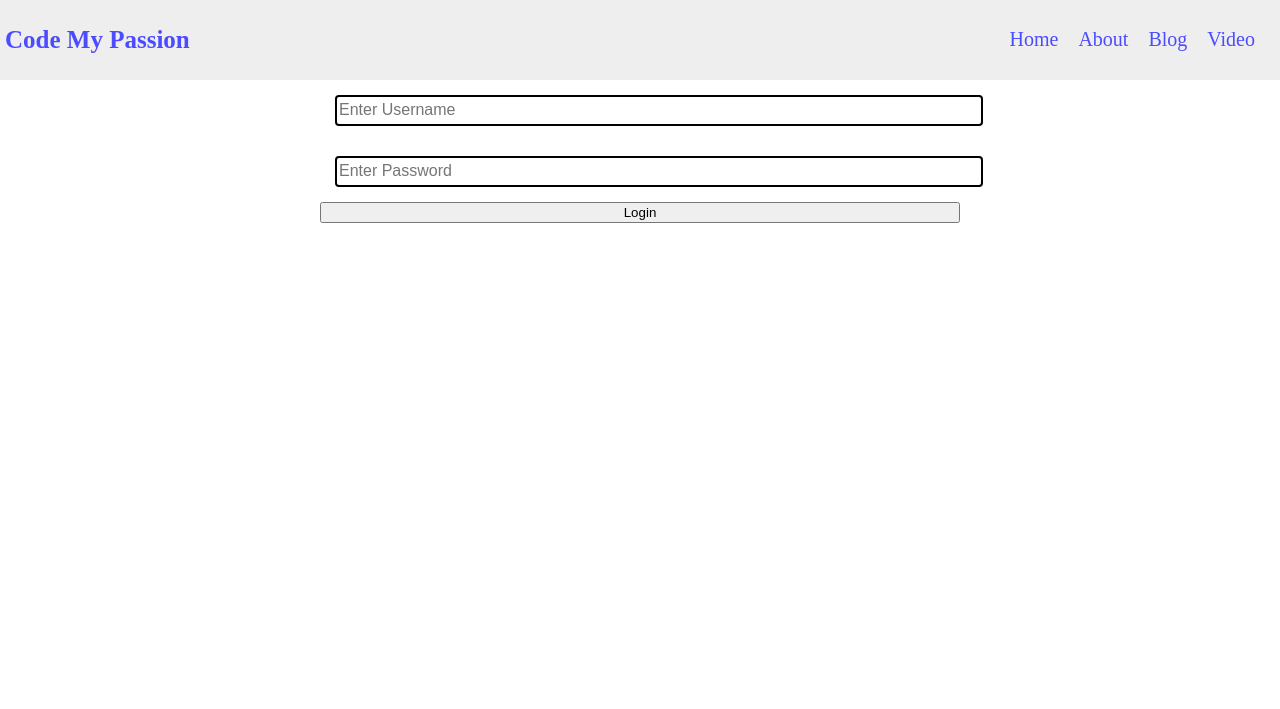
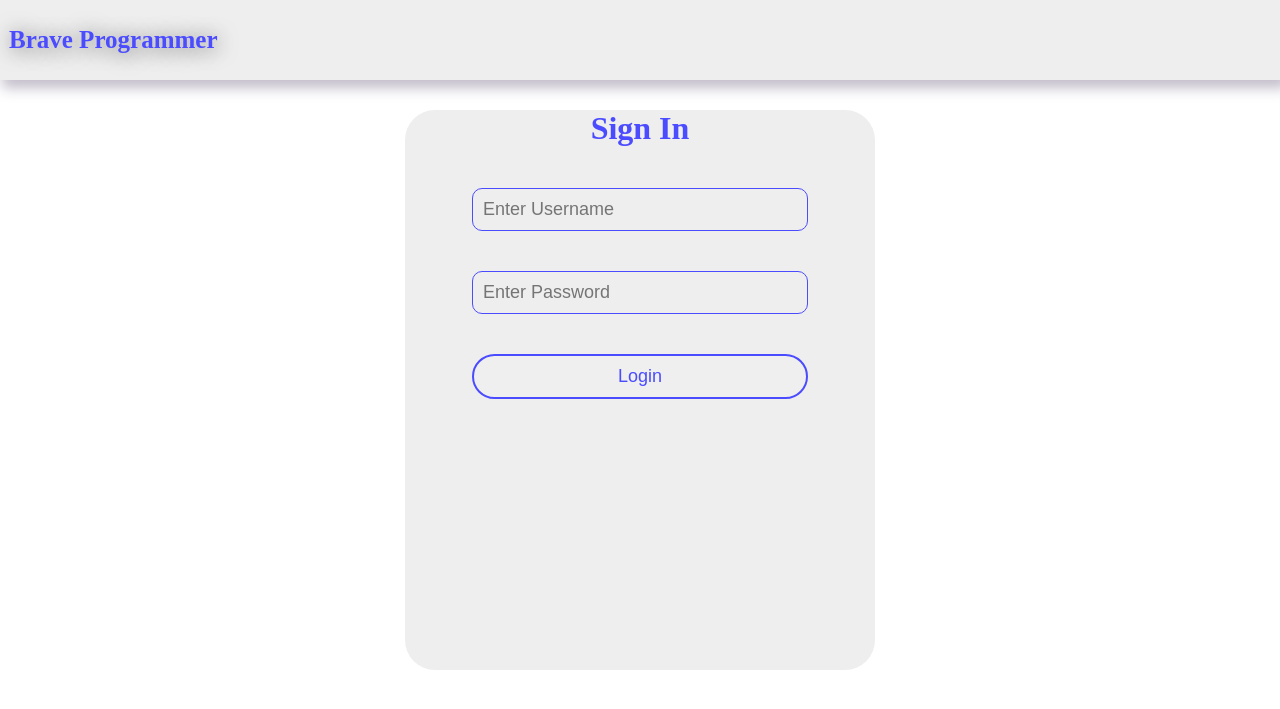
Before and after one commit to Brave-Programmmer/braveprogrammer, a Flask app: page /login in a window 1280 px wide. Shown: the top 709 px of the page. Run offline with Flask 2, Linux system fonts and the light colour scheme.

Commit message:
Login Form and login Api base

```diff
--- a/app.py
+++ b/app.py
@@ -1,4 +1,4 @@
-from flask import Flask, render_template
+from flask import Flask, render_template, request
 import pymongo
 app = Flask(__name__)
 
@@ -9,16 +9,31 @@ collection = db.user
 #     'name':'Mohit',
 #     'Age':12
 # })
+
+
 @app.route("/")
 def home():
     return render_template('index.html')
+
+
+@app.route('/api/v1/login', methods=['GET', 'POST'])
+def onlogin():
+    return
+        # print(request)
+        # if request.method == 'POST':
+        #     find = collection.find_one(
+        #         {'username': request.username, 'password': request.password})
+
 
 @app.route("/login")
 def login():
     return render_template('login.html')
 
+
 @app.route("/signup")
 def signup():
     return render_template('signup.html')
+
+
 if __name__ == '__main__':
     app.run(debug=True)
--- /dev/null
+++ b/static/app.js
@@ -0,0 +1,6 @@
+var burger = document.querySelector('.burger');
+var navnext = document.querySelector('.navnext');
+
+burger.addEventListener('click',()=>{
+    navnext.classList.toggle('none');
+})
--- a/static/login.css
+++ b/static/login.css
@@ -6,14 +6,60 @@ form{
     display: flex;
     flex-direction: column;
     margin: auto;
-    width: 50%;
+    width: 80%;
+}
+.sign{
+    color: var(--baseblue);
+    text-align: center;
 }
 form input{
-    width: 100%;
-    height: 25px;
-    font-size: 1rem;
-    margin: 15px;
+    background-color: #eee;
+    margin: 20px;
+    color: var(--baseblue);
+    padding: 10px;
+    border-radius: 10px;
     outline: none;
-    border: 2px solid black;
-    border-radius: 4px;
+    border: 1.9px solid var(--baseblue);
+    font-size: 18px;
 }
+.loginform{
+    /* width: 100%; */
+    margin: auto;
+    margin-top: 30px;
+    width: 470px;
+    border-radius: 30px;
+    height: 70vh;
+    background-color: #eee;
+    /* box-shadow: 5px 5px 20px 1px #424040; */
+    align-self: center;
+    justify-self: center;
+}
+form button{
+    margin: 20px;
+    border-radius: 25px;
+    color: var(--baseblue);
+    border: 2px solid var(--baseblue);
+    padding: 10px;
+    font-size: 18px;
+
+}
+form button:hover{
+    background-color: var(--baseblue);
+    color: white;
+}
+@media only screen and (max-width: 506px) {
+    .loginform{
+        width: 376px;
+    }
+}
+@media only screen and (max-width: 390px) {
+    .loginform{
+        width: 276px;
+        max-width: 100%;
+    }
+    form input{
+        width: 90%;
+        margin: 0;
+        margin-bottom: 20px;
+    }
+}
--- a/static/style.css
+++ b/static/style.css
@@ -8,22 +8,66 @@ body {
 }
 
 .nav {
+    box-shadow: 5px 5px 13px 3px #c2bcc9;
     padding: 5px;
     background-color: #eee;
 }
 
-.nav ul {
-    padding: 0;
+.nav .navnext ul {
+padding: 0;
     align-items: center;
     justify-content: center;
     display: flex;
+    flex-direction: row ;
+}
+
+.head {
+    display: flex;
     flex-direction: row;
+    align-items: center;
+    justify-content: space-around;
 }
 
 .brand {
+    text-shadow: 2px 2px 20px #646464;
+    margin-left: 4px;
     cursor: pointer;
     font-size: 25px !important;
     color: var(--baseblue);
+}
+
+.burger {
+    display: none;
+}
+
+.navnext {
+    display: flex;
+    transition: all 1.2s ease;
+}
+
+.line {
+    box-shadow: -5px -5px 19px black;
+}
+
+.line:nth-child(3) {
+    width: 24px;
+    margin: 4px;
+    height: 3px;
+    background-color: var(--baseblue);
+}
+
+.line:nth-child(2) {
+    width: 18px;
+    margin: 4px;
+    height: 3px;
+    background-color: var(--baseblue);
+}
+
+.line:nth-child(1) {
+    width: 14px;
+    margin: 4px;
+    height: 3px;
+    background-color: var(--baseblue);
 }
 
 nav {
@@ -32,11 +76,11 @@ nav {
     justify-content: space-between;
 }
 
-.nav ul li:hover{
-    border-bottom: 2px solid var(--baseblue) ;
+.nav .navnext ul li:hover {
+    border-bottom: 2px solid var(--baseblue);
 }
 
-.nav ul li {
+.nav .navnext ul li {
     cursor: pointer;
     color: var(--baseblue);
     margin-right: 20px;
@@ -69,7 +113,7 @@ nav {
     color: var(--baseblue);
 }
 
-.btnb:hover > .btnb {
+.btnb:hover>.btnb {
     background-color: transparent;
     color: white;
 }
@@ -82,9 +126,33 @@ nav {
     padding: 10px 30px;
 }
 
+.none {
+    opacity: 100% !important;
+    height: 110px !important;
+}
+
 @media only screen and (max-width: 788px) {
     .brand {
         text-align: center;
+    }
+
+    .burger {
+        /* display: flex;
+        flex-direction: column-reverse; */
+        /* margin: 0; */
+        display: block;
+        transform: rotate(180deg);
+    }
+
+    .burger:active>nav .navnext {
+        display: block;
+    }
+
+    nav .navnext {
+        opacity: 0%;
+        height: 0;
+        display: flex;
+        flex-direction: column;
     }
 
     nav {
--- a/templates/login.html
+++ b/templates/login.html
@@ -13,16 +13,13 @@
 <body>
     <div class="nav">
         <nav>
-            <h2 class="brand">Code My Passion</h2>
-            <ul>
-                <li>Home</li>
-                <li>About</li>
-                <li>Blog</li>
-                <li>Video</li>
-            </ul>
+            <div class="head">
+                <h2 class="brand">Brave Programmer</h2>
+            </div>
         </nav>
     </div>
     <div class="loginform">
+        <h1 class="sign">Sign In</h1>
         <form action="/api/v1/login" method="post">
             <input type="text" name="username" id="username" placeholder="Enter Username">
             <input type="text" name="password" id="password" placeholder="Enter Password">
@@ -30,5 +27,5 @@
         </form>
     </div>
 </body>
-
+    <!-- <script src="{{ url_for('static', filename='app.js') }}"></script> -->
 </html>
```
Also changed, not shown: templates/index.html (+16 -0 lines).
